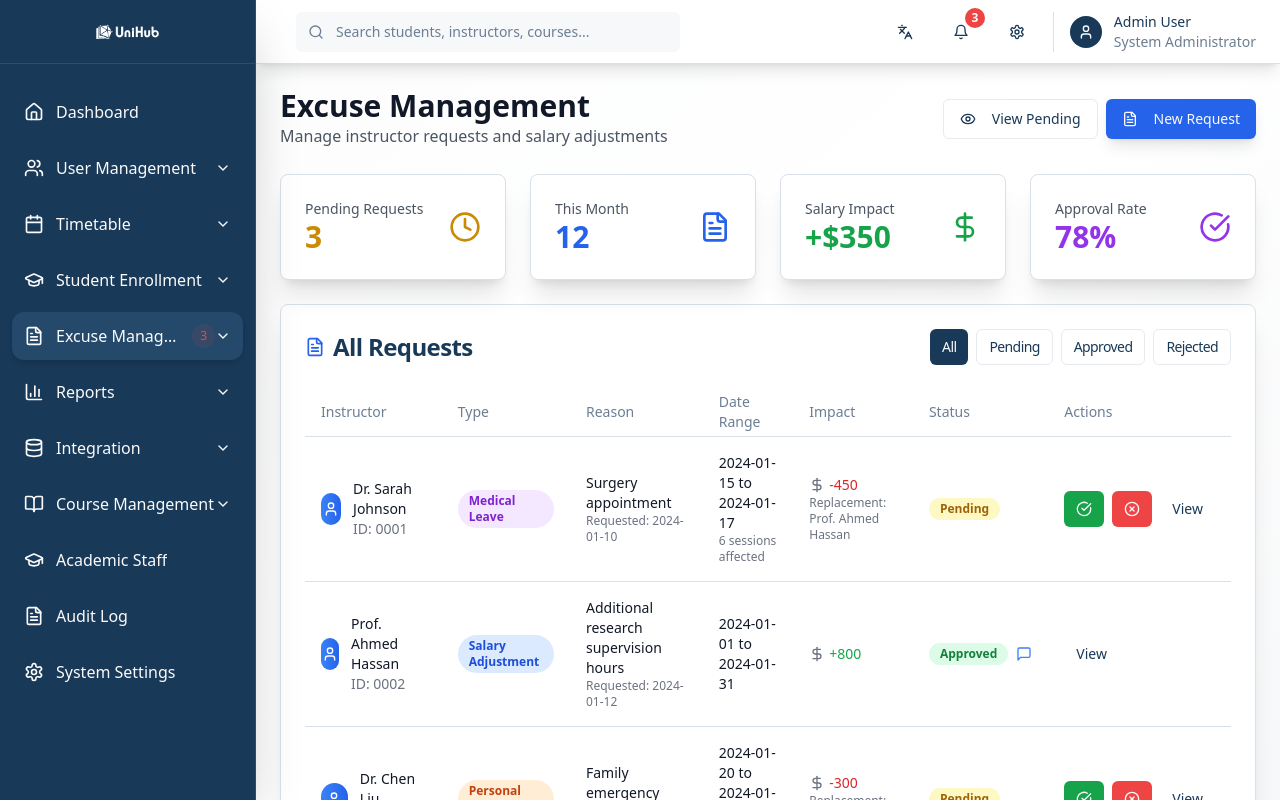
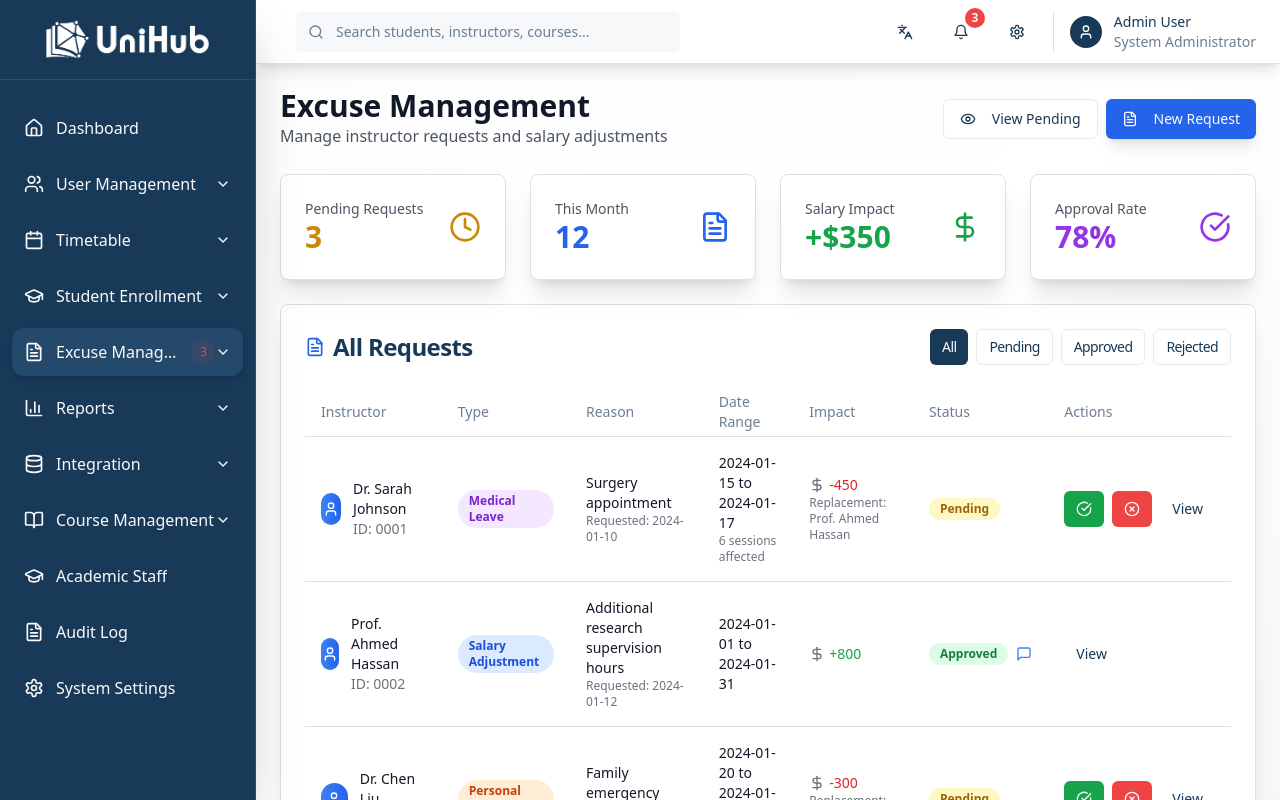
Before and after one commit to Alaa-Hussein002/unihub-nexus-admin-portal, a React (Vite) app: page /excuses in a window 1280 px wide. Shown: the top 800 px of the page. Built offline with nearby package versions, Linux system fonts and the light colour scheme.

Commit message:
Refactor: Adjust sidebar logo size and centering

```diff
--- a/src/components/layout/Sidebar.tsx
+++ b/src/components/layout/Sidebar.tsx
@@ -139,8 +139,8 @@ export function Sidebar({ isOpen, onToggle, isMobile = false }: SidebarProps) {
       isMobile && "z-50"
     )}>
       {/* Logo */}
-      <div className="h-16 flex items-center justify-center px-2 sm:px-4 border-b border-sidebar-border bg-sidebar flex-shrink-0">
-        <img src={logoSidebar} alt="UniHub" className={isOpen || isMobile ? "h-14 w-auto" : "h-12 w-auto object-contain"} />
+      <div className="h-20 flex items-center justify-center px-[25px] border-b border-sidebar-border bg-sidebar flex-shrink-0">
+        <img src={logoSidebar} alt="UniHub" className="w-full h-auto object-contain" />
       </div>
 
       {/* Navigation */}
```
